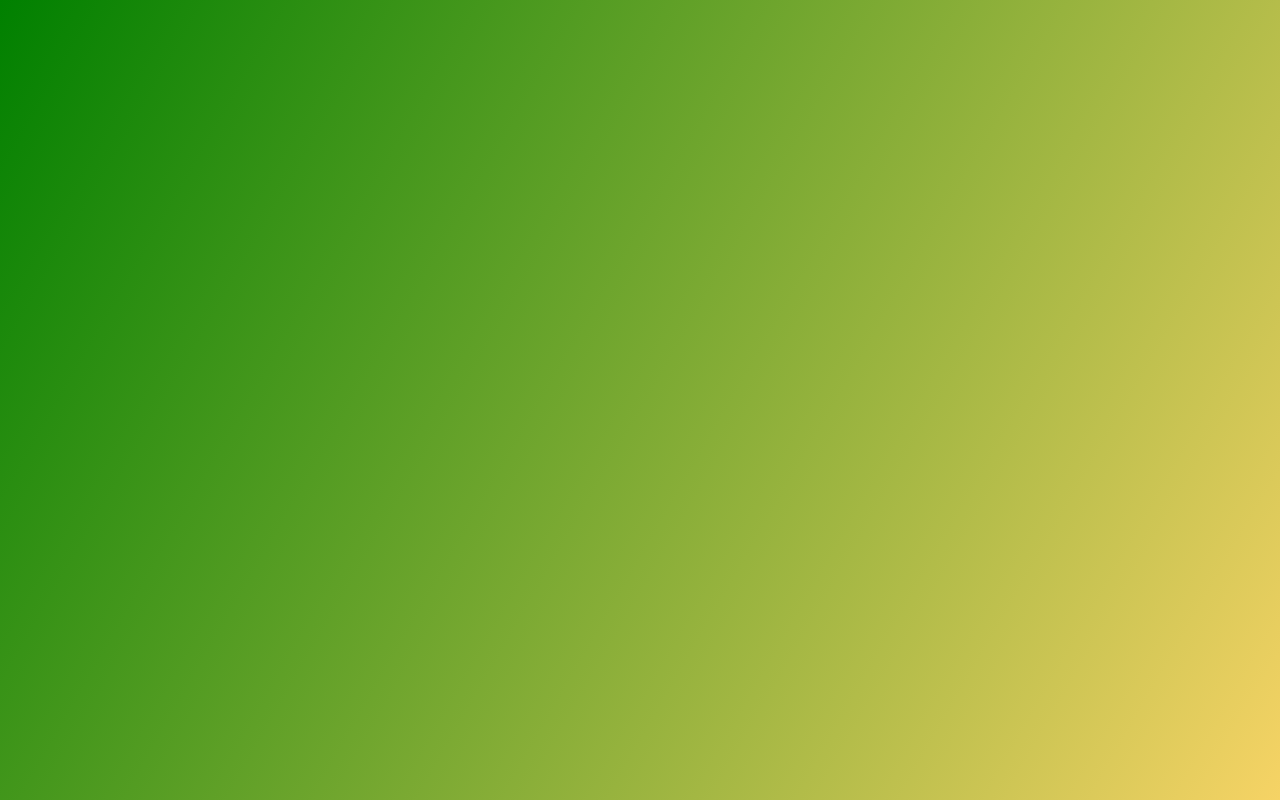
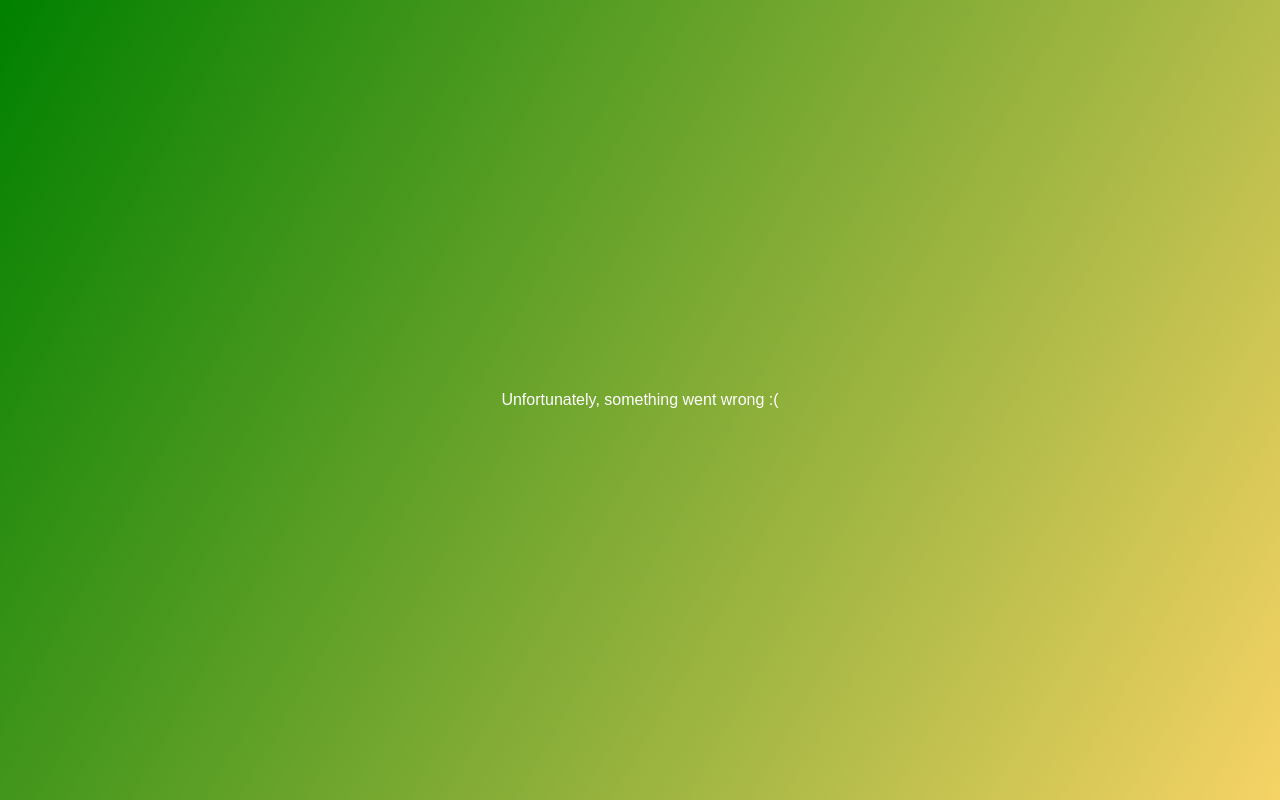
Before and after one commit to monikahenschke/triviatheoffice, a website built with webpack: page src/index.html in a window 1280 px wide. Both pictures are taken after a click on the button "START". Built offline with nearby package versions, Linux system fonts and the light colour scheme; files whose address does not match are found by name.

Commit message:
showing error message if something went wrong with the server

```diff
--- a/src/quiz-page.js
+++ b/src/quiz-page.js
@@ -14,9 +14,14 @@ export function createQuizPage() {
         .then(response => response.json())
         .then(result => result.questions)
         .then(questions => displayQuestions(questions))
-        .catch(function (err){
-            return err;
-        })
+        .catch(() => displayError())
+}
+
+function displayError() {
+    const errorDiv = document.createElement('div');
+    errorDiv.innerHTML = '<p class="error-message">Unfortunately, something went wrong :(</p>';
+    errorDiv.classList.add('trivia__startPage');
+    containerDiv.appendChild(errorDiv);
 }
 
 
@@ -80,5 +85,4 @@ function displayQuestions(questions) {
 
     endQuizButton.addEventListener('click', () => takeUsersAnswers(questions));
 
-
 }
--- a/src/style.css
+++ b/src/style.css
@@ -31,7 +31,7 @@ body {
     /* max-width: 1200px; */
   }
 
-h1, h2 {
+h1, h2, .error-message {
     color: var(--white);
     text-align: center;
 }
```
Also changed, not shown: dist/main.bundle.js.
